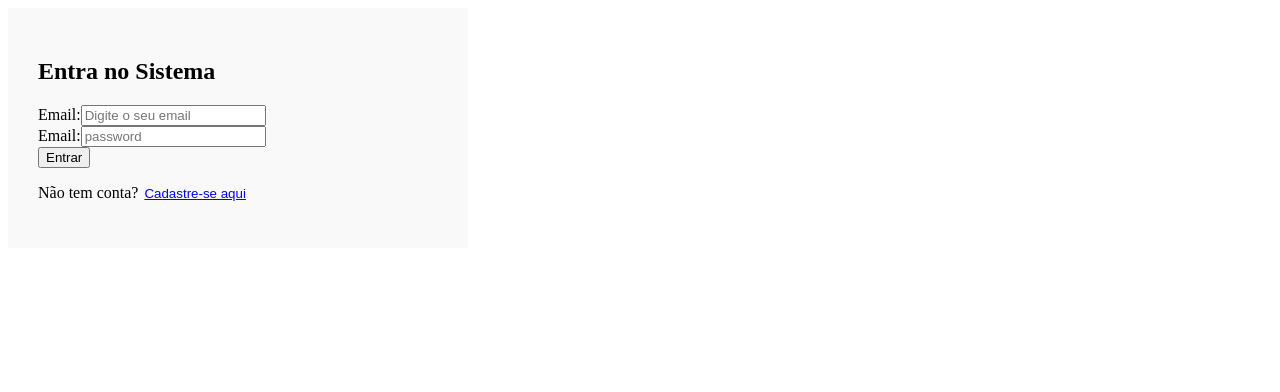
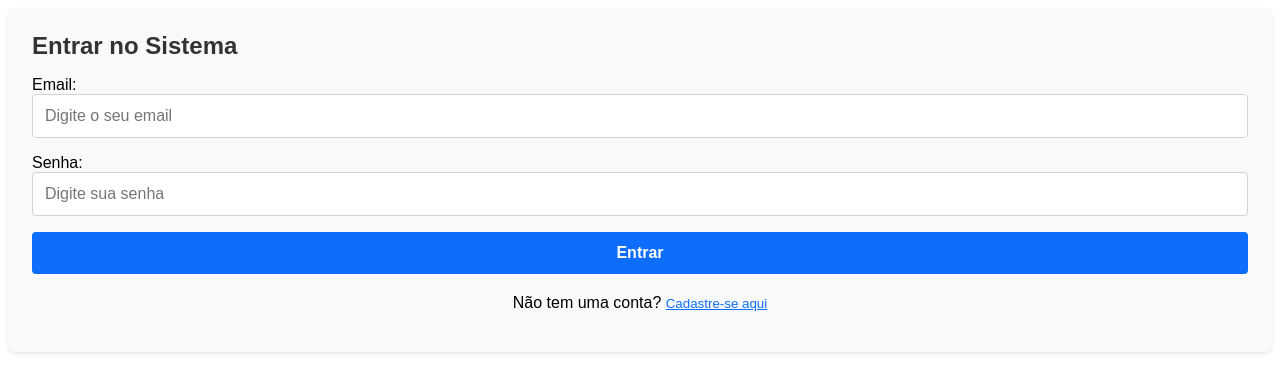
Before and after one commit to marciohector06-lgtm/controle-compras-idoso, a React (Vite) app in the folder tela-compras/: page / in a window 1280 px wide. Shown: the top 392 px of the page. Built offline with nearby package versions, Linux system fonts and the light colour scheme.

Commit message:
salvando css do cadastro

```diff
--- a/tela-compras/src/pages/Login/Login.css
+++ b/tela-compras/src/pages/Login/Login.css
@@ -1,8 +1,71 @@
-.login-container {
+.cadastro-container {
+  background-color: #f8f9fa;
+  padding: 24px;
+  border-radius: 8px;
+  box-shadow: 0 2px 4px rgba(0,0,0,0.1);
+  margin-bottom: 24px;
+  font-family: Arial, sans-serif;
+}
 
-    max-width: 400px;
-    margin: 50 auto;
-    padding: 30px;
-    background-color: #f9f9f9;
+.cadastro-container h2 {
+  margin-top: 0;
+  margin-bottom: 16px;
+  color: #333;
+  font-size: 1.5rem;
+}
 
+.cadastro-form {
+  display: flex;
+  flex-direction: column;
+  gap: 16px;
 }
+
+.input-group {
+  display: flex;
+  flex-direction: column;
+}
+
+.row-group {
+  display: flex;
+  gap: 16px;
+}
+
+
+.cadastro-form input[type="text"],
+.cadastro-form input[type="email"],
+.cadastro-form input[type="password"],
+.cadastro-form select {
+
+  padding: 12px;
+  border: 1px solid #ced4da;
+  border-radius: 4px;
+  font-size: 1rem;
+  width: 100%;
+  box-sizing: border-box;
+}
+
+.row-group select {
+  flex: 1;
+}
+
+.error-text {
+  color: #dc3545;
+  font-size: 0.875rem;
+  margin-top: 4px;
+}
+
+.cadastro-form button {
+  padding: 12px;
+  background-color: #0d6efd;
+  color: white;
+  border: none;
+  border-radius: 4px;
+  font-size: 1rem;
+  font-weight: bold;
+  cursor: pointer;
+  transition: background-color 0.2s;
+}
+
+.cadastro-form button:hover {
+  background-color: #0b5ed7;
+}
--- a/tela-compras/src/pages/Login/Login.jsx
+++ b/tela-compras/src/pages/Login/Login.jsx
@@ -1,27 +1,27 @@
 import React, { useState } from 'react';
 import './Login.css';
 
-export default function Login ({mudarTela}){
-
+export default function Login({ mudarTela }) {
   const [email, setEmail] = useState('');
   const [senha, setSenha] = useState('');
 
   const logar = (e) => {
     e.preventDefault();
 
-    if (email === '' || senha === ''){
-        alert("Ei, preencha todos os campos antes de entra!");
+    if (email === '' || senha === '') {
+        alert("Ei, preencha todos os campos antes de entrar!");
         return;
     }
     mudarTela('home');
+  };
 
-  };
-  return(
-    <div className="login-container">
-      <h2> Entra no Sistema </h2>
+  return (
+    <div className="cadastro-container">
+      <h2> Entrar no Sistema </h2>
 
-    <form onSubmit={logar}>
-        <div>
+      <form className="cadastro-form" onSubmit={logar}>
+
+        <div className="input-group">
           <label>Email:</label>
           <input
             type="email"
@@ -30,23 +30,26 @@ export default function Login ({mudarTela}){
             onChange={(e) => setEmail(e.target.value)}
           />
         </div>
-        <div>
-          <label>Email:</label>
+
+        <div className="input-group">
+          <label>Senha:</label>
           <input
-              type="Senha"
-              placeholder="password"
+            type="password"
+            placeholder="Digite sua senha"
             value={senha}
-              onChange={(e) => setSenha (e.target.value)}
+            onChange={(e) => setSenha(e.target.value)}
           />
         </div>
+
         <button type="submit">Entrar</button>
       </form>
-      <p>
-      Não tem conta?{'' }
+
+      <p style={{ marginTop: '20px', textAlign: 'center' }}>
+        Não tem uma conta?{' '}
         <button
           type="button"
           onClick={() => mudarTela('cadastro')}
-      style={{ background: 'none', border: 'none', color: 'blue', cursor: 'pointer', textDecoration: 'underline' }}
+          style={{ background: 'none', border: 'none', color: '#0d6efd', cursor: 'pointer', textDecoration: 'underline', padding: 0, fontWeight: 'normal' }}
         >
           Cadastre-se aqui
         </button>
```
Lines whose indentation alone changed are shown as unchanged.
